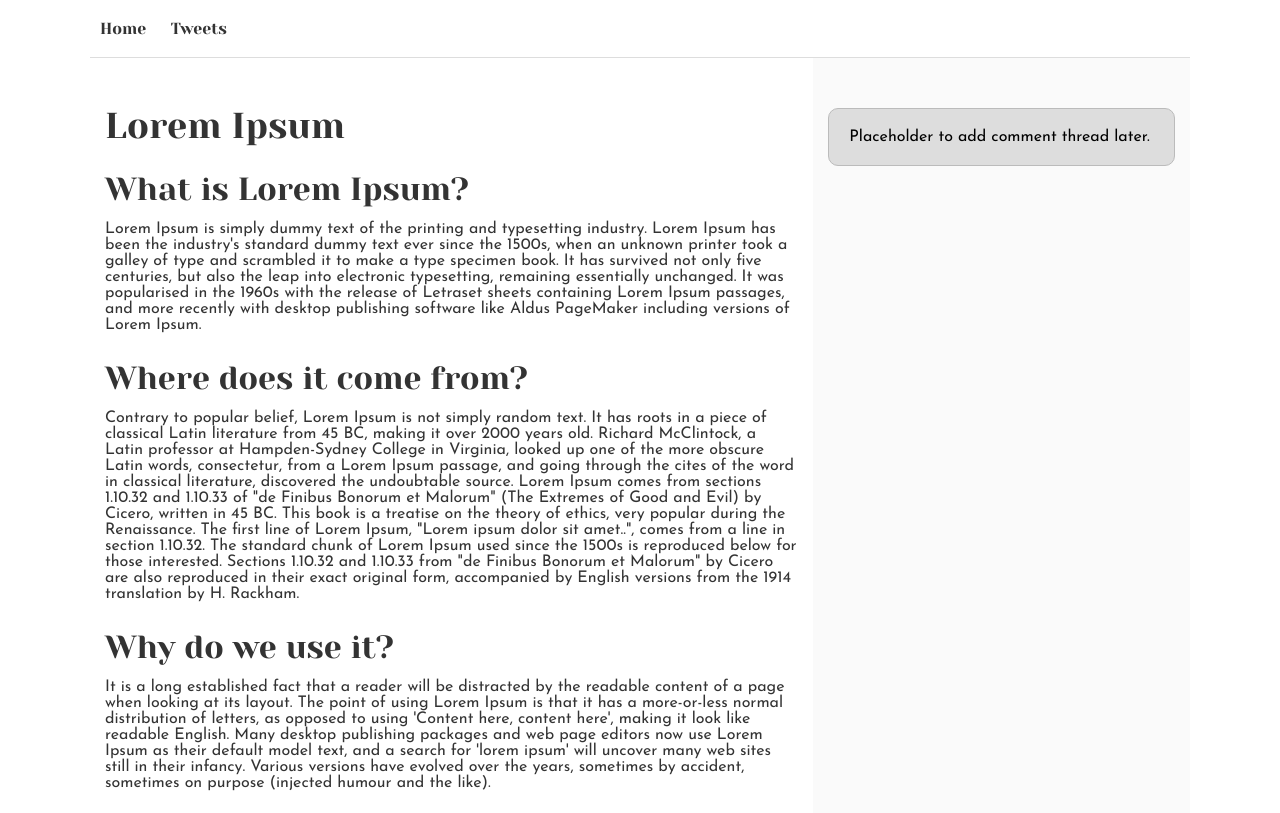
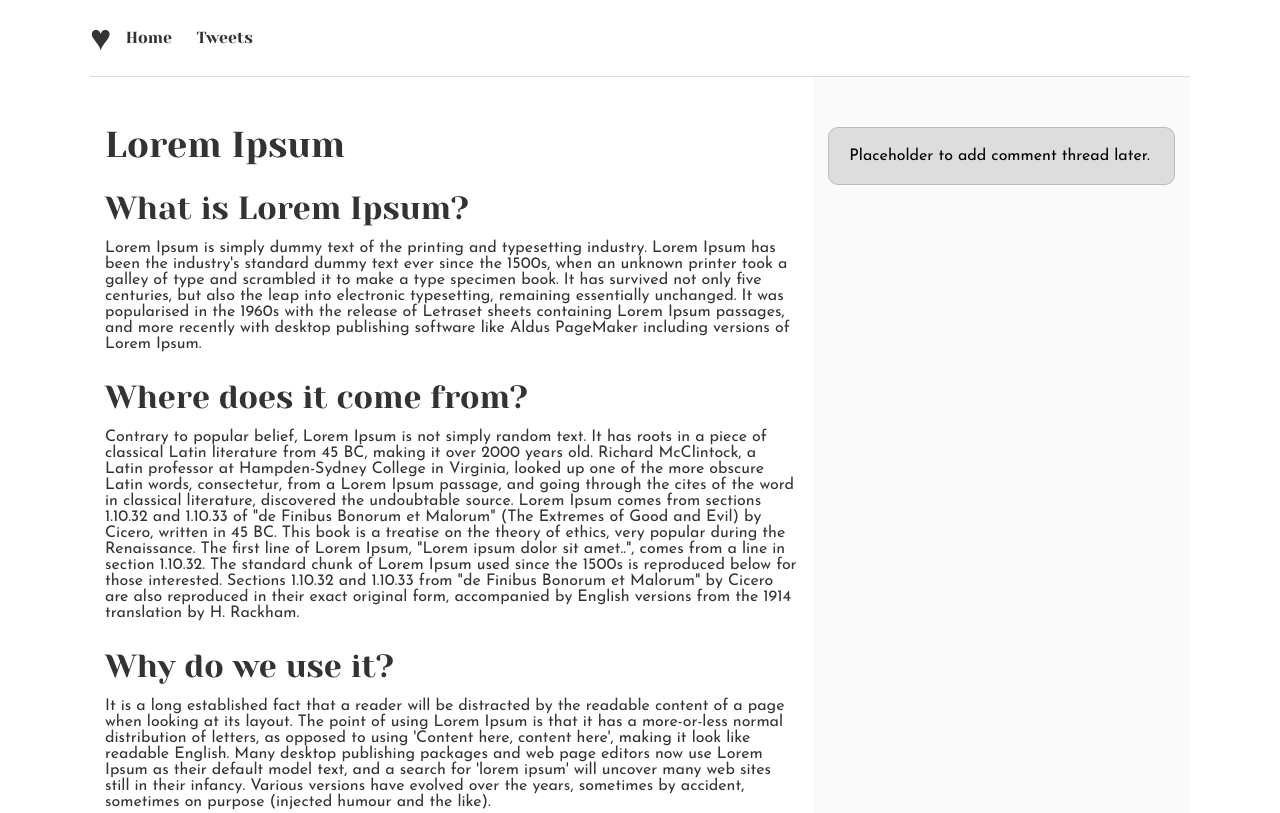
Before and after one commit to lindahnyambura/alu-web-development, a plain HTML site: page css_basics/index.html in a window 1280 px wide. Shown: the top 813 px of the page. Drawn offline with Linux system fonts and the light colour scheme.

Commit message:
tiny heart

```diff
--- a/css_basics/index.html
+++ b/css_basics/index.html
@@ -2,7 +2,7 @@
 <html lang="en">
 <head>
     <meta charset="UTF-8">
-    <title>I'm not sure what the title should be</title>
+    <title>Pain Itself</title>
     <link href="base.css" rel="stylesheet">
     <link href="styles.css" rel="stylesheet">
 </head>
@@ -11,6 +11,7 @@
 
   <header>
     <ul>
+      <li class="logo">&hearts;</li>
       <li><a href="index.html">Home</a></li>
       <li><a href="tweets.html">Tweets</a></li>
     </ul>
```
